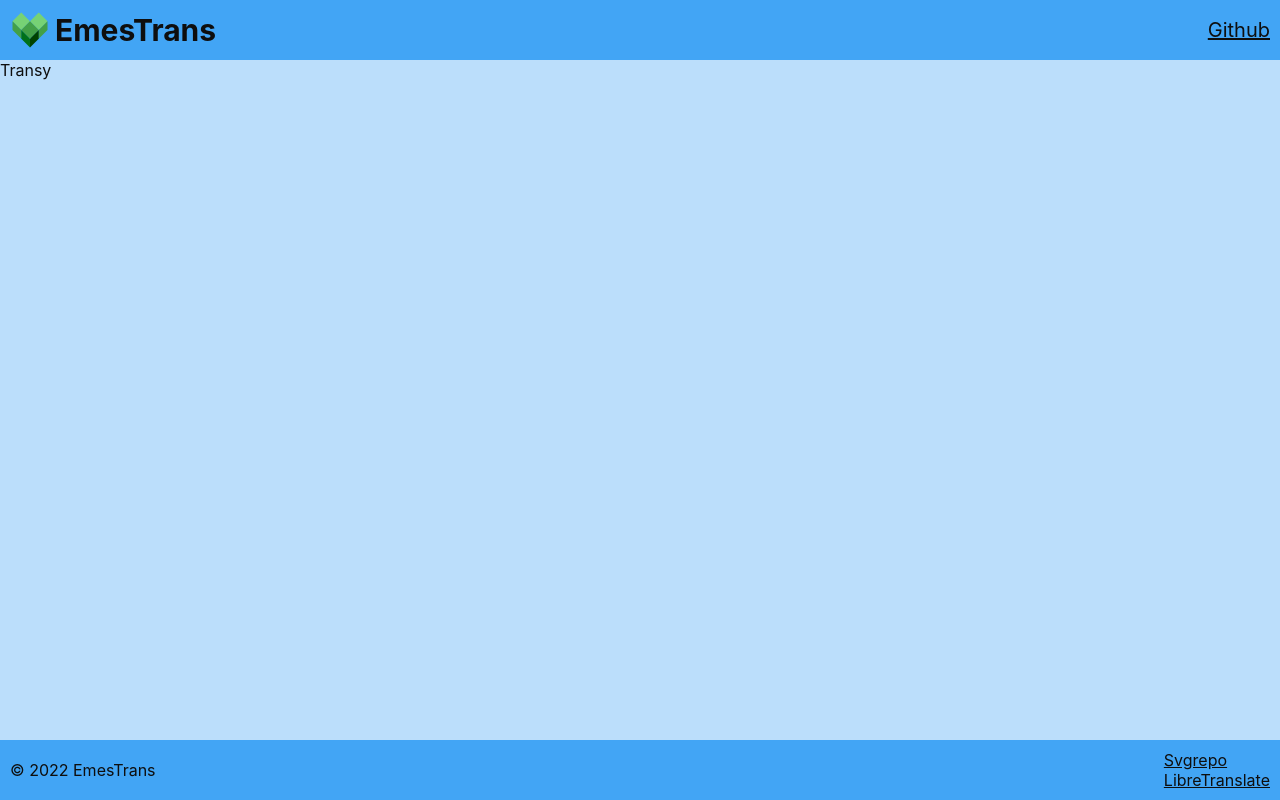
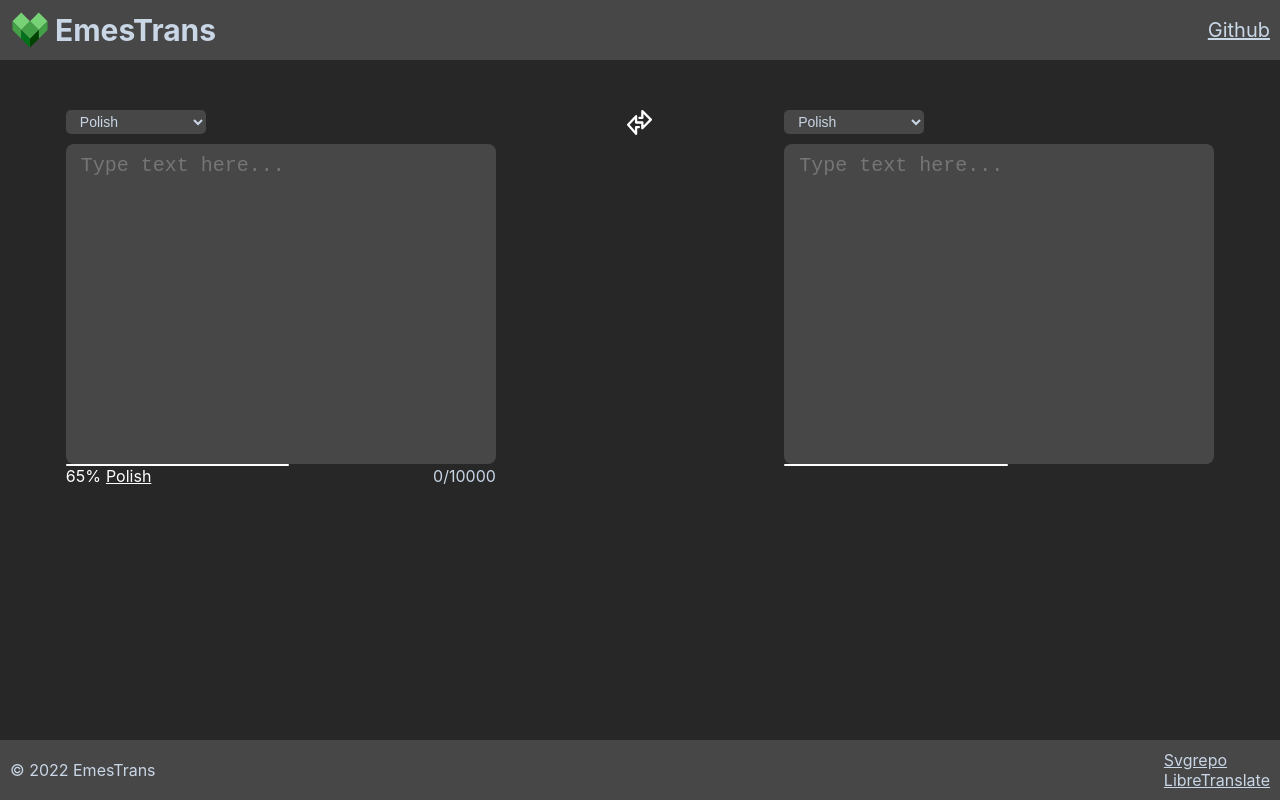
Before and after one commit to Kojot999/msTranslate, a React (Vite) app: page / in a window 1280 px wide. Built offline with nearby package versions, Linux system fonts and the light colour scheme.

Commit message:
Feat: new components and layout

```diff
--- a/src/assets/index.ts
+++ b/src/assets/index.ts
@@ -1,4 +1,7 @@
 import logo from "./logo.svg";
+import exchange from "./exchange.svg";
+
 export const Images = {
   logo,
+  exchange,
 };
--- /dev/null
+++ b/src/components/Loader/Loader.tsx
@@ -0,0 +1,21 @@
+import styled from "styled-components";
+
+export const Loader = () => {
+  return <ActivityIndicator />;
+};
+
+const ActivityIndicator = styled.div`
+  width: 100%;
+  height: 2px;
+  background-color: ${({ theme }) => theme.colors.primary};
+  border-radius: 6px;
+  animation: loading 1s linear infinite alternate;
+  @keyframes loading {
+    0% {
+      width: 0;
+    }
+    100% {
+      width: 100%;
+    }
+  }
+`;
--- /dev/null
+++ b/src/components/Select/Select.tsx
@@ -0,0 +1,23 @@
+import styled from "styled-components";
+
+export const SelectLanguage = () => {
+  return (
+    <Select>
+      <Option>Polish</Option>
+      <Option>English</Option>
+    </Select>
+  );
+};
+
+const Select = styled.select`
+  max-width: 140px;
+  margin-bottom: 10px;
+
+  font-size: 14px;
+  border: 0;
+  background-color: ${({ theme }) => theme.colors.input};
+  color: ${({ theme }) => theme.colors.font};
+  padding: 3px 10px;
+  border-radius: 5px;
+`;
+const Option = styled.option``;
--- /dev/null
+++ b/src/components/Selected/Selected.tsx
@@ -0,0 +1,20 @@
+import styled from "styled-components";
+
+export const SelectedLanguage = () => {
+  return (
+    <Container>
+      <Percentage>65%</Percentage>
+      <Language>Polish</Language>
+    </Container>
+  );
+};
+const Container = styled.div``;
+const Percentage = styled.span`
+  color: ${({ theme }) => theme.colors.primary};
+`;
+const Language = styled.a`
+  cursor: pointer;
+  text-decoration: underline;
+  margin-left: 5px;
+  color: ${({ theme }) => theme.colors.primary};
+`;
--- /dev/null
+++ b/src/components/Switch/Switch.tsx
@@ -0,0 +1,12 @@
+import styled from "styled-components";
+import { Images } from "assets";
+
+export const Switch = () => {
+  return <SwitchIcon src={Images.exchange} />;
+};
+
+const SwitchIcon = styled.img`
+  cursor: pointer;
+  width: 25px;
+  height: 25px;
+`;
--- /dev/null
+++ b/src/components/TextCounter/TextCounter.tsx
@@ -0,0 +1,9 @@
+import styled from "styled-components";
+
+export const TextCounter = () => {
+  return <Counter>0/10000</Counter>;
+};
+
+const Counter = styled.div`
+  color: ${({ theme }) => theme.colors.font};
+`;
--- /dev/null
+++ b/src/components/TextInput/TextInput.tsx
@@ -0,0 +1,17 @@
+import styled from "styled-components";
+
+export const TextInput = () => {
+  return <Input placeholder="Type text here..." />;
+};
+
+const Input = styled.textarea`
+  border: none;
+  border-radius: 8px;
+  width: 400px;
+  height: 300px;
+  color: ${({ theme }) => theme.colors.font};
+  background-color: ${({ theme }) => theme.colors.input};
+  resize: none;
+  font-size: 20px;
+  padding: 10px 15px;
+`;
--- a/src/components/index.ts
+++ b/src/components/index.ts
@@ -1,3 +1,9 @@
 export { TranslatorScreen } from "./Translator/TranslatorScreen";
 export { Footer } from "./Footer/Footer";
 export { Header } from "./Header/Header";
+export { TextInput } from "./TextInput/TextInput";
+export { SelectLanguage } from "./Select/Select";
+export { Loader } from "./Loader/Loader";
+export { SelectedLanguage } from "./Selected/Selected";
+export { Switch } from "./Switch/Switch";
+export { TextCounter } from "./TextCounter/TextCounter";
--- a/src/components/translator/TranslatorScreen.tsx
+++ b/src/components/translator/TranslatorScreen.tsx
@@ -1,15 +1,58 @@
 import styled from "styled-components";
 import { useTranslation } from "hooks";
+import { TextInput } from "components/TextInput/TextInput";
+import { SelectLanguage } from "components/Select/Select";
+import { Loader } from "components/Loader/Loader";
+import { SelectedLanguage } from "components/Selected/Selected";
+import { Switch } from "components/Switch/Switch";
+import { TextCounter } from "components/TextCounter/TextCounter";
 
 export const TranslatorScreen = () => {
   const T = useTranslation();
 
-  return <Container>Transy</Container>;
+  return (
+    <Container>
+      <TranslatorContainer>
+        <InputContainer>
+          <SelectLanguage />
+          <TextInput />
+          <Loader />
+          <InputFooter>
+            <SelectedLanguage />
+            <TextCounter />
+          </InputFooter>
+        </InputContainer>
+        <Switch />
+        <InputContainer>
+          <SelectLanguage />
+          <TextInput />
+          <Loader />
+        </InputContainer>
+      </TranslatorContainer>
+    </Container>
+  );
 };
+
+const TranslatorContainer = styled.div`
+  display: flex;
+  flex-direction: row;
+  justify-content: space-around;
+  margin-top: 50px;
+`;
 
 const Container = styled.div`
   display: flex;
   flex-direction: column;
   flex: 1;
-  color: ${({ theme }) => theme.colors.font};
 `;
+
+const InputContainer = styled.div`
+  display: flex;
+  flex-direction: column;
+`;
+
+const InputFooter = styled.div`
+  display: flex;
+  flex-direction: row;
+  justify-content: space-between;
+`;
--- a/src/styles/theme.ts
+++ b/src/styles/theme.ts
@@ -2,10 +2,11 @@
 
 export const theme: AppTheme = {
   colors: {
-    background: "#bbdefb",
-    foreground: "#42a5f5",
+    background: "#282728",
+    foreground: "#484748",
     error: "#ff80ab",
-    font: "#0e0e0e",
-    input: "#0d47a1",
+    font: "#c8d6e5",
+    input: "#484748",
+    primary: "#fff",
   },
 };
--- a/src/types/theme.ts
+++ b/src/types/theme.ts
@@ -5,5 +5,6 @@
     error: string;
     font: string;
     input: string;
+    primary: string;
   };
 };
```
Also changed, not shown: src/assets/exchange.svg (added).
